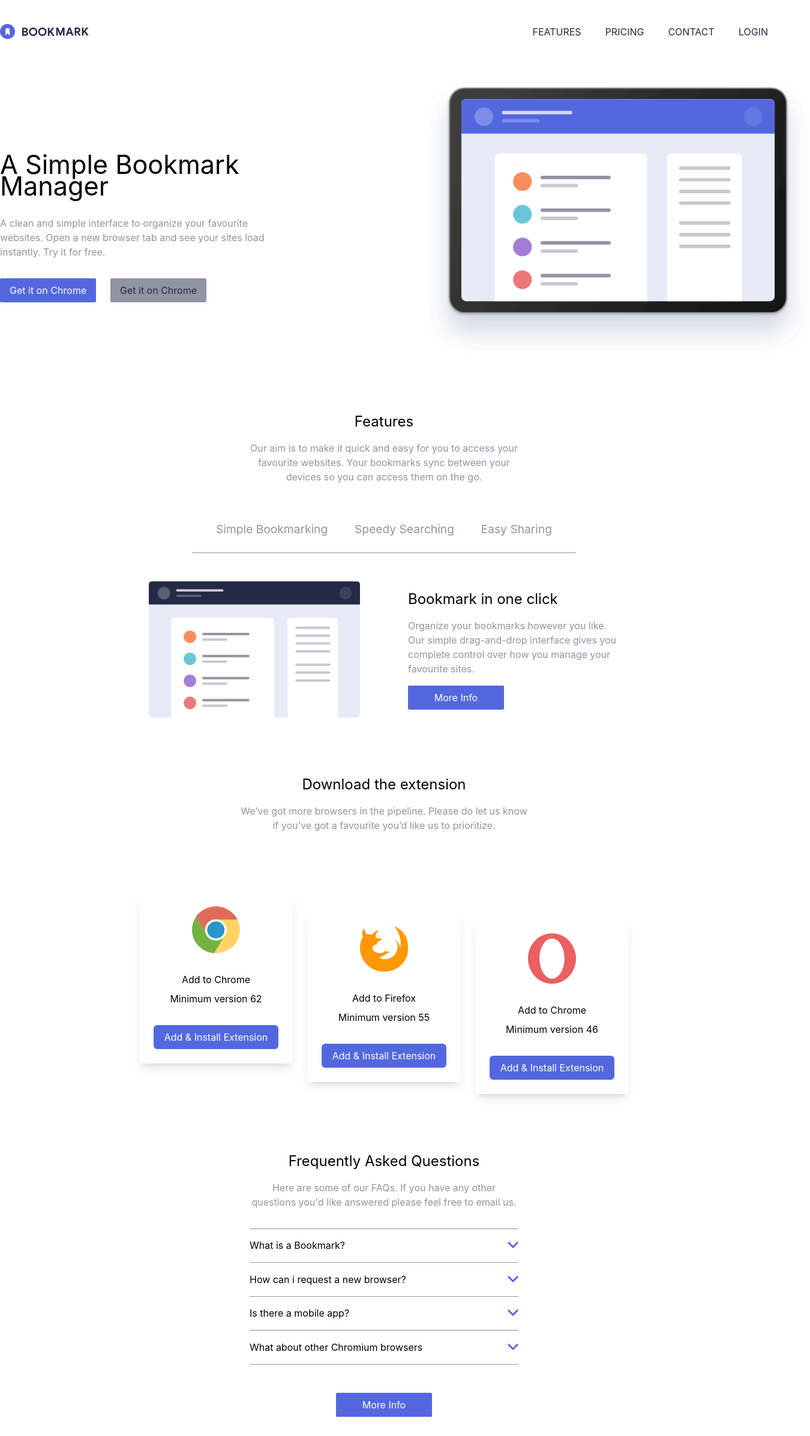
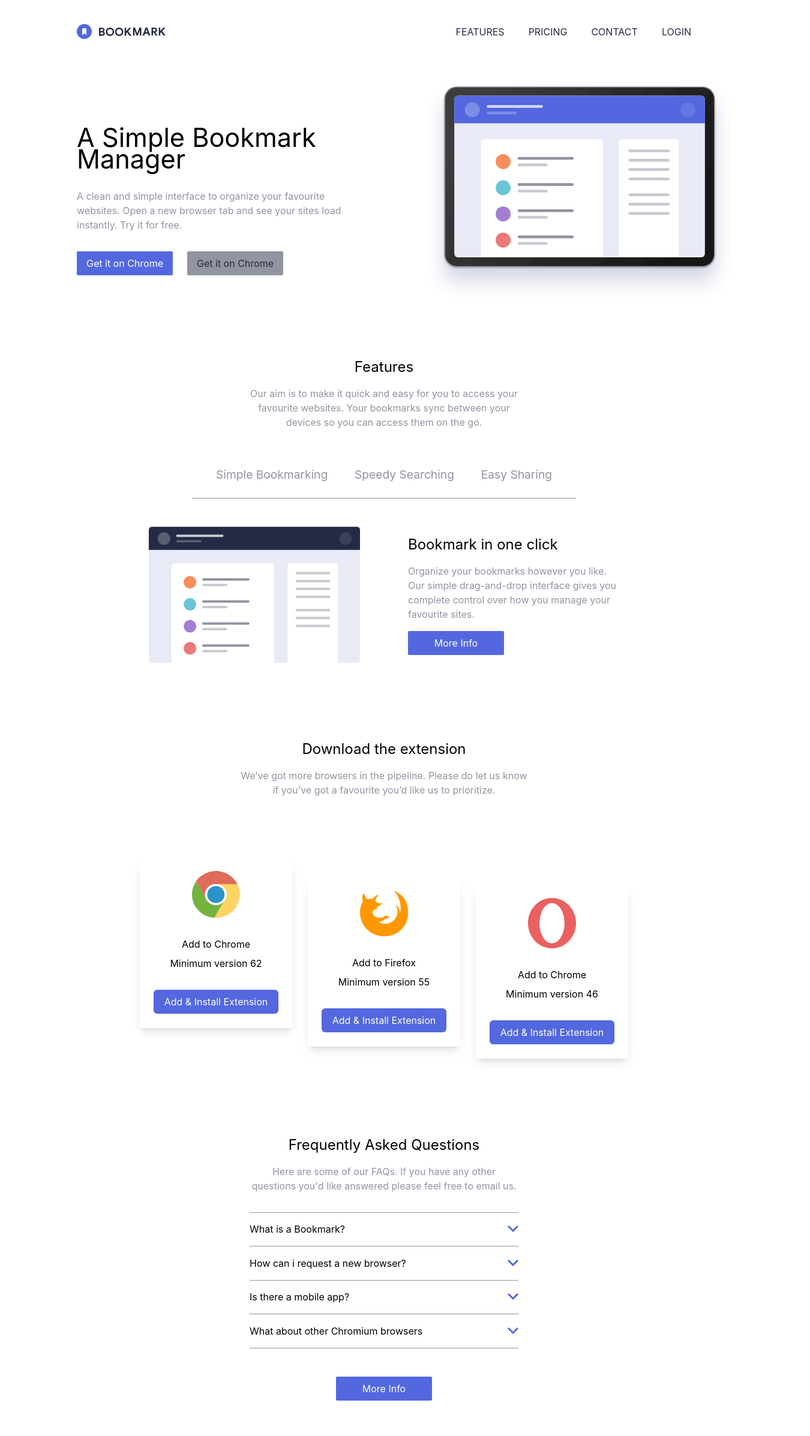
Before and after one commit to Zeey76/bookmark-landing-page, a React (Create React App) app: page / in a window 1280 px wide. Shown: the whole page at 60% size, 1350 px wide, since content can reach past the window. After the commit the page ends 2367 px from the top, so only its background shows below. Built offline with nearby package versions, Linux system fonts and the light colour scheme.

Commit message:
full code

```diff
--- a/src/App.js
+++ b/src/App.js
@@ -5,6 +5,7 @@ import Hero from './components/Hero';
 import Features from './components/Features';
 import Extensions from './components/Extensions';
 import Faq from './components/FAQ';
+import TopFooter from './components/Footer/TopFooter';
 
 function App() {
   return (
@@ -14,6 +15,7 @@ function App() {
       <Features />
       <Extensions/>
       <Faq />
+      <TopFooter />
     </div>
   )
 }
--- a/src/components/Extensions.js
+++ b/src/components/Extensions.js
@@ -1,6 +1,6 @@
 function Extensions() {
   return (
-    <div className="flex flex-col mt-6 gap-3 justify-center items-center">
+    <div className="flex flex-col mt-6 gap-3 justify-center items-center p-2 mx-auto">
       <div className="max-w-[30rem]">
         <h2 className="text-2xl text-center mb-1">Download the extension</h2>
         <p className="text-GrayishBlue text-center">
--- a/src/components/FAQ.js
+++ b/src/components/FAQ.js
@@ -1,6 +1,6 @@
 function Faq() {
   return (
-    <div className="flex flex-col mt-6 gap-3 justify-center items-center w-full">
+    <div className="flex flex-col mt-6 gap-3 justify-center items-center w-[80%] mx-auto">
       <div className="max-w-[28rem] flex justify-center flex-col">
         <div className="mb-2">
           <h2 className="text-2xl text-center mb-1">
--- a/src/components/Features.js
+++ b/src/components/Features.js
@@ -1,6 +1,6 @@
 function Features() {
   return (
-    <div className="flex flex-col mt-6 gap-3 justify-center items-center">
+    <div className="flex flex-col mt-6 gap-3 justify-center items-center w-[80%] mx-auto">
       <div className="max-w-[30rem]">
         <h2 className="text-2xl text-center mb-1">Features</h2>
         <p className="text-GrayishBlue text-center">
--- /dev/null
+++ b/src/components/Footer/TopFooter.js
@@ -0,0 +1,4 @@
+function TopFooter() {
+
+}
+export default TopFooter
--- a/src/components/Header.js
+++ b/src/components/Header.js
@@ -1,6 +1,6 @@
 function Header() {
   return (
-    <div className="flex justify-between items-center">
+    <div className="flex justify-between items-center w-[80%] mx-auto">
       <img src="./images/logo-bookmark.svg" />
       {/* For Large Screens */}
       <div className="hidden lg:flex gap-2.5">
--- a/src/components/Hero.js
+++ b/src/components/Hero.js
@@ -1,6 +1,6 @@
 function Hero() {
     return(
-        <div className="flex flex-col-reverse justify-center items-center lg:grid md:grid-cols-2 mt-4.5">
+        <div className="flex flex-col-reverse justify-center items-center lg:grid md:grid-cols-2 mt-4.5 w-[80%] mx-auto">
             <div className="flex gap-2 flex-col max-w-[28rem] mt-2">
                 <h1 className="text-3xl text-center lg:text-left lg:text-[2.7rem]">A Simple Bookmark Manager</h1>
                 <p className="text-GrayishBlue text-center lg:text-left text-[1rem]">A clean and simple interface to organize your favourite websites. Open a new
```
